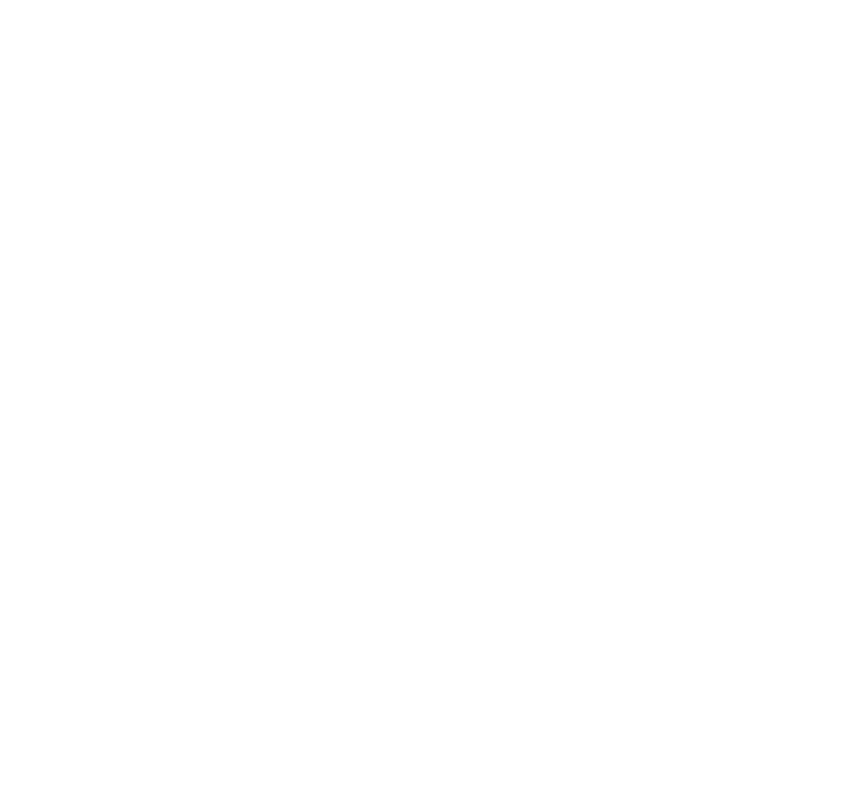
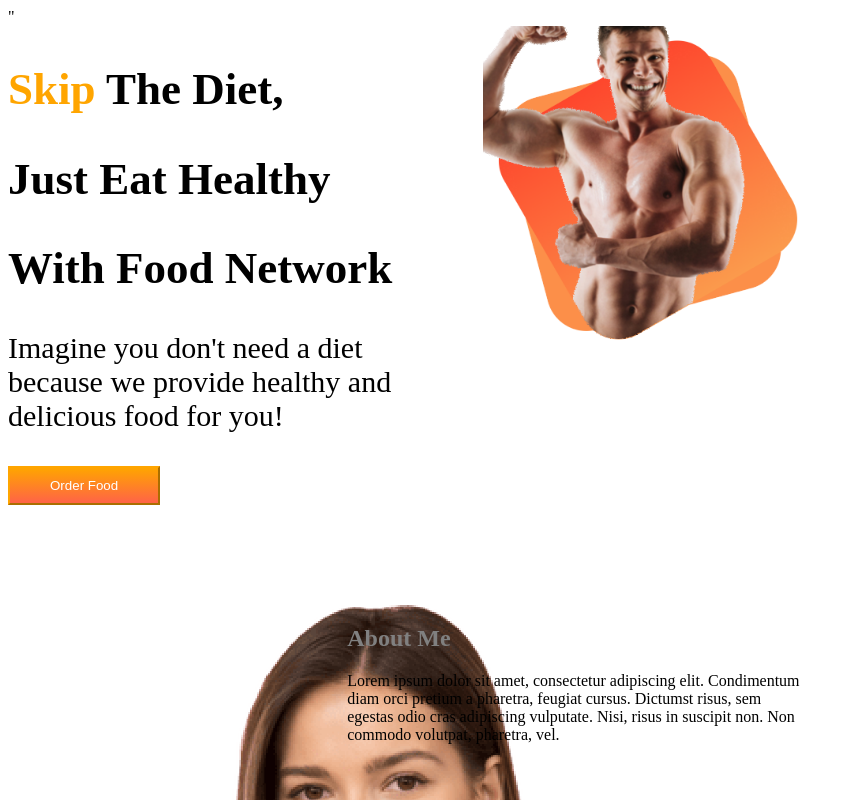
Before and after one commit to SharminAkter3/first-practice-projects, a plain HTML site: page index.html in a window 1280 px wide. Shown: the top 800 px of the page, without its empty margins (0-854 px from the left). Drawn offline with Linux system fonts and the light colour scheme.

Commit message:
added-new-task

```diff
--- a/index.html
+++ b/index.html
@@ -6,10 +6,39 @@
     <meta http-equiv="X-UA-Compatible" content="IE=edge">
     <meta name="viewport" content="width=device-width, initial-scale=1.0">
     <title>My First Practice Projects</title>
+    <link rel="preconnect" href="https://fonts.googleapis.com">
+    <link rel="preconnect" href="https://fonts.gstatic.com" crossorigin>"
+    <link href="https://fonts.googleapis.com/css2?family=Arvo&family=Poppins&display=swap" rel="stylesheet">
+    <link rel="stylesheet" href="style.css">
 </head>
 
 <body>
+    <section class="font-size flexible-container">
+        <div claas="side-setting">
+            <h1><span class="color">Skip</span> The Diet,</h1>
+            <h1>Just Eat Healthy</h1>
+            <h1>With Food Network</h1>
+            <p>Imagine you don't need a diet because we provide healthy and delicious food for you!</p>
+            <button class="add-button">Order Food</button>
+        </div>
+        <div class="side-setting">
+            <img src="mutto.png" alt="">
+        </div>
+    </section>
+    <section class=" side-setting flexible-container">
+        <div claas="image_setting side-setting ">
+            <img src="girlimg.png" alt="">
+        </div>
+        <div claas="side-setting">
+            <h2>About Me</h2>
+            <p>Lorem ipsum dolor sit amet, consectetur adipiscing
+                elit. Condimentum diam orci pretium a pharetra,
+                feugiat cursus. Dictumst risus, sem egestas odio cras
+                adipiscing vulputate. Nisi, risus in suscipit non. Non
+                commodo volutpat, pharetra, vel.</p>
+        </div>
 
+    </section>
 </body>
 
 </html>
--- a/style.css
+++ b/style.css
@@ -0,0 +1,47 @@
+.color {
+    color: orange;
+}
+
+.font-size {
+    width: 50%;
+    font-size: 30px;
+
+}
+
+.flexible-container {
+    display: flex;
+    margin-bottom: 100px;
+
+}
+
+.add-button {
+    text-decoration: none;
+    background-image: linear-gradient(orange, tomato);
+    padding: 10px 40px;
+    color: white;
+    font-weight: 700px;
+    border-color: orange
+}
+
+
+.side-setting {
+    width: 60%;
+    padding-left: 3%;
+}
+
+
+
+.side-setting img {
+    width: 200%;
+    padding-left: 5%;
+    padding-right: 5%;
+}
+
+h2 {
+    color: grey;
+}
+
+.image-setting {
+    width: 10%;
+    padding-left: 3%;
+}
```
Also changed, not shown: Group 8450.png (added), Hero Image.jpg (added), girlimg.png (added), mutto.png (added).
